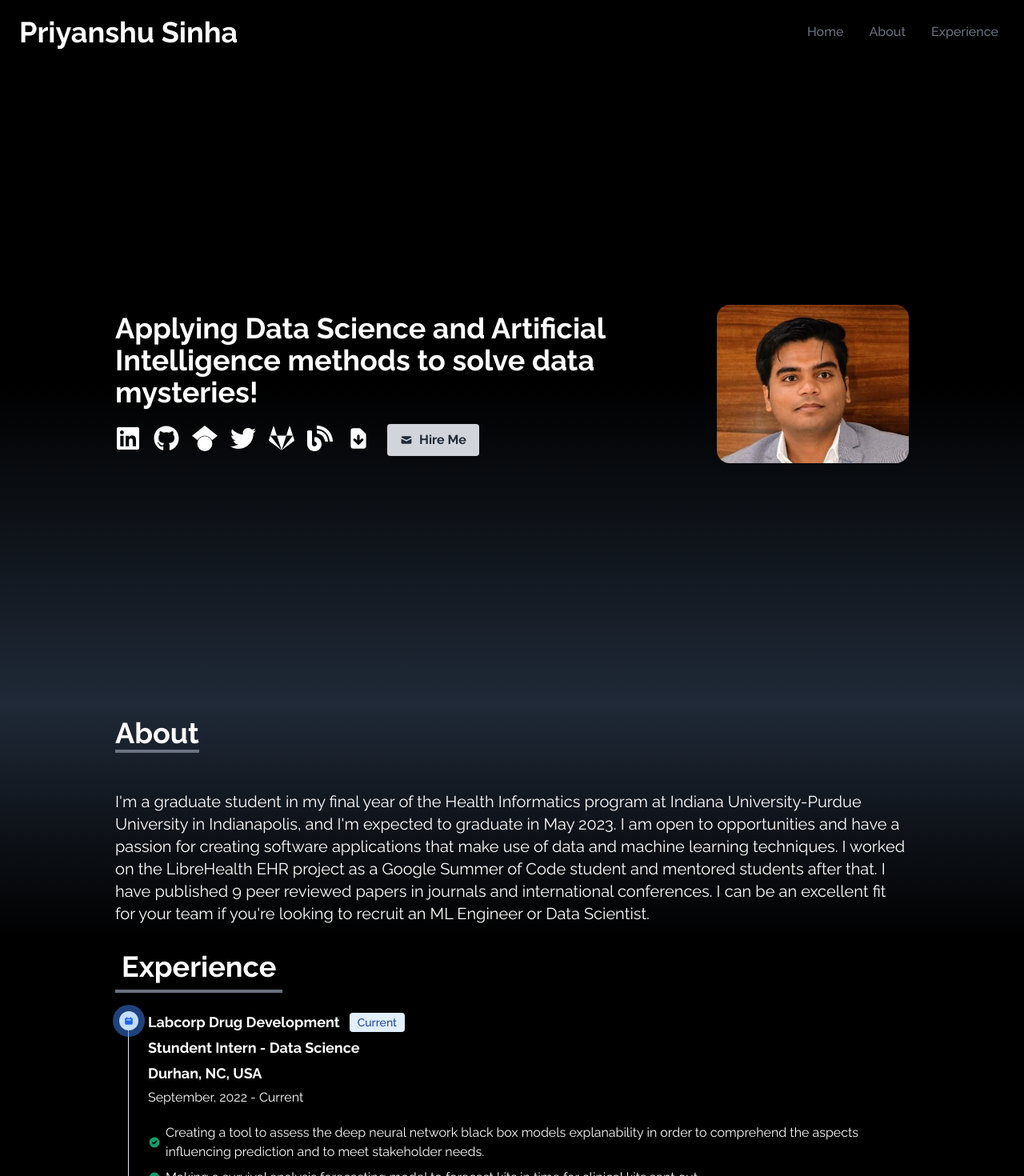
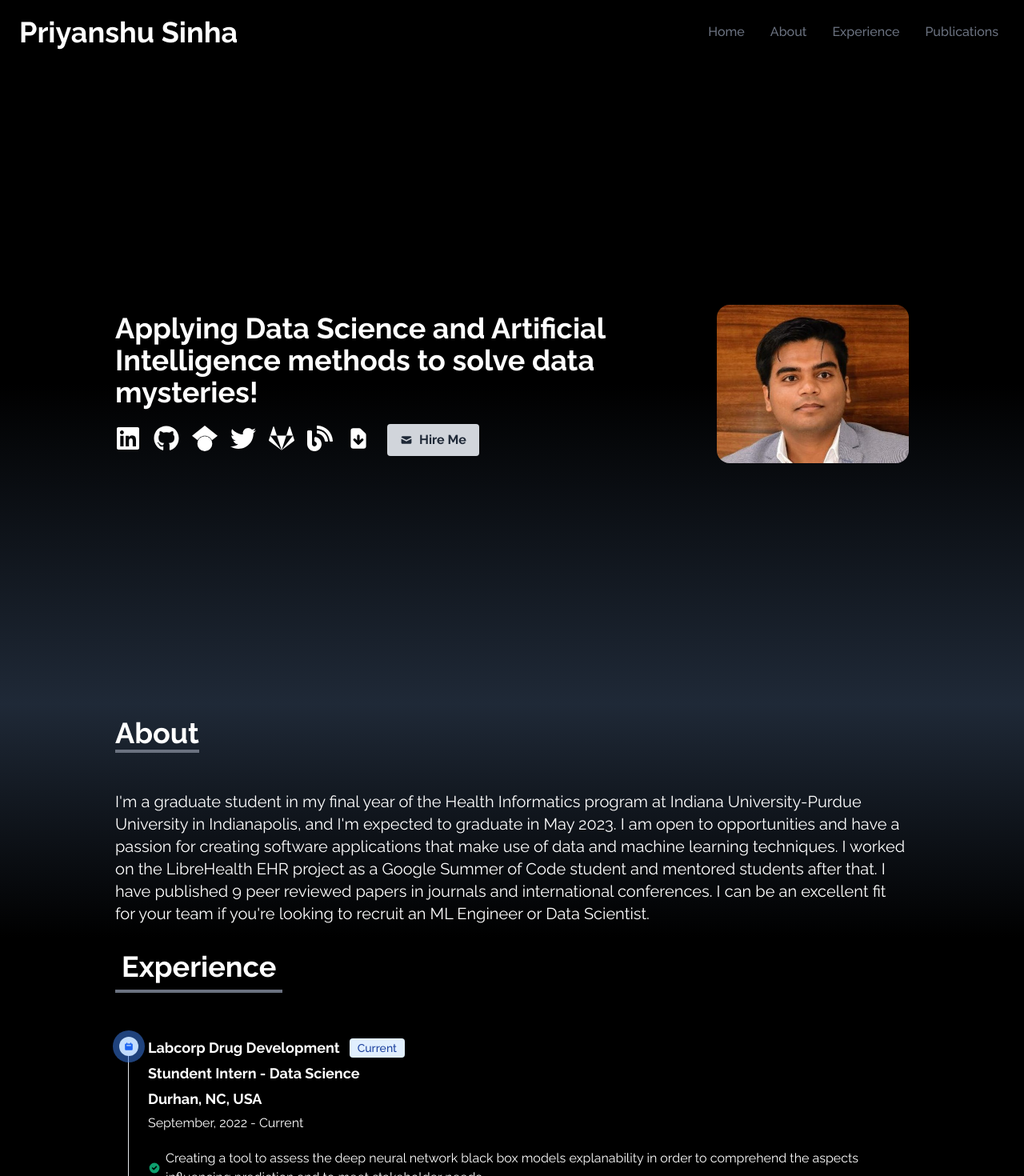
Before and after one commit to pri2si17-1997/priyanshu_personal_site, a React (Create React App) app: page / in a window 1280 px wide. Shown: the top 1470 px of the page at 80% size. Built offline with nearby package versions, Linux system fonts and the light colour scheme.

Commit message:
- Minor Fixes.
Signed-off-by: Priyanshu Sinha <Priyanshu_Sinha@outlook.com>

```diff
--- a/src/components/Experience.jsx
+++ b/src/components/Experience.jsx
@@ -10,7 +10,7 @@ const Experience = () => {
       className="w-full bg-gradient-to-b from-black via-black to-gray-800 text-white experience"
     >
       <div className="max-w-screen-lg mx-auto p-4 flex flex-col justify-center w-full h-full text-white">
-        <div>
+        <div class="pb-8">
           <p className="text-4xl font-bold border-b-4 border-gray-500 p-2 inline">
             Experience
           </p>
--- a/src/components/NavBar.jsx
+++ b/src/components/NavBar.jsx
@@ -20,6 +20,10 @@ const NavBar = () => {
       id: 3,
       link: "experience",
     },
+    {
+      id: 4,
+      link: "publications"
+    }
   ];
 
   return (
--- a/src/components/Publications.jsx
+++ b/src/components/Publications.jsx
@@ -20,16 +20,18 @@ const Publications = () => {
                         return (
                             <div class="bg-gradient-to-b from-black via-black to-gray-800 border border-white rounded-lg shadow-md">
                                 <a href={elem.href}>
-                                    <img class="rounded-t-lg object-fill h-48 w-96" src={elem.image_path} alt="" />
+                                    <img class="rounded-lg object-scale-down shadow-md shadow-white h-48 w-96" src={elem.image_path} alt="" />
                                 </a>
                                 <div class="p-5">
                                     <a href={elem.href}>
                                         <h5 class="mb-2 text-2xl font-bold tracking-tight text-white text-left">{elem.title}</h5>
                                     </a>
-                                    <a href={elem.href} class="inline-flex items-center px-3 py-2 text-sm font-medium text-center text-white bg-blue-700 rounded-lg hover:bg-blue-800 focus:ring-4 focus:outline-none focus:ring-blue-300 dark:bg-blue-600 dark:hover:bg-blue-700 dark:focus:ring-blue-800">
-                                        Read more
-                                        <svg aria-hidden="true" class="w-4 h-4 ml-2 -mr-1" fill="currentColor" viewBox="0 0 20 20" xmlns="http://www.w3.org/2000/svg"><path fill-rule="evenodd" d="M10.293 3.293a1 1 0 011.414 0l6 6a1 1 0 010 1.414l-6 6a1 1 0 01-1.414-1.414L14.586 11H3a1 1 0 110-2h11.586l-4.293-4.293a1 1 0 010-1.414z" clip-rule="evenodd"></path></svg>
-                                    </a>
+                                    <div class="pb-2">
+                                        <a href={elem.href} class="inline-flex items-center px-3 py-2 text-sm font-medium text-center text-white bg-blue-700 rounded-lg hover:bg-blue-800 focus:ring-4 focus:outline-none focus:ring-blue-300 dark:bg-blue-600 dark:hover:bg-blue-700 dark:focus:ring-blue-800">
+                                            Read more
+                                            <svg aria-hidden="true" class="w-4 h-4 ml-2 -mr-1" fill="currentColor" viewBox="0 0 20 20" xmlns="http://www.w3.org/2000/svg"><path fill-rule="evenodd" d="M10.293 3.293a1 1 0 011.414 0l6 6a1 1 0 010 1.414l-6 6a1 1 0 01-1.414-1.414L14.586 11H3a1 1 0 110-2h11.586l-4.293-4.293a1 1 0 010-1.414z" clip-rule="evenodd"></path></svg>
+                                        </a>
+                                    </div>
                                 </div>
                             </div>
                         )
--- a/src/components/Skills.jsx
+++ b/src/components/Skills.jsx
@@ -7,7 +7,7 @@ const Skills = () => {
     return (
         <div name="skills" className="bg-gradient-to-b from-black via-black to-gray-800 w-full skills">
             <div className="max-w-screen-lg mx-auto p-4 flex flex-col justify-center w-full h-full text-white">
-                <div>
+                <div class="pb-8">
                     <p className="text-4xl font-bold border-b-4 border-gray-500 p-2 inline">
                         Skills
                     </p>
```
